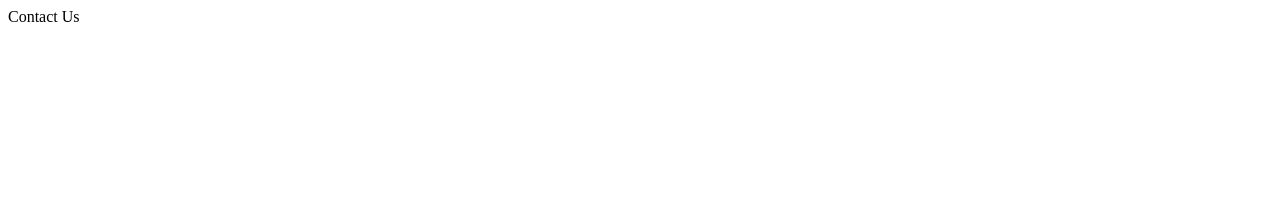
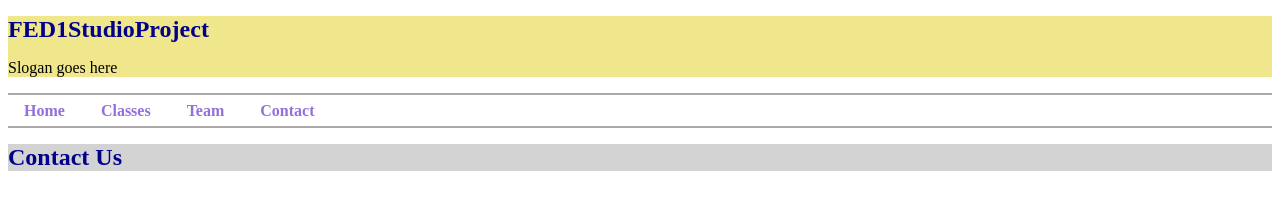
Before and after one commit to allenca36/FED1StudioProject, a plain HTML site: page FED1StudioProject/Contact.html in a window 1280 px wide. Drawn offline with Linux system fonts and the light colour scheme.

Commit message:
added Navbar to Pages

```diff
--- a/FED1StudioProject/Contact.html
+++ b/FED1StudioProject/Contact.html
@@ -11,6 +11,30 @@
 
 </head>
 <body>
-    Contact Us
+    <header>
+        <h1>FED1StudioProject</h1>
+        <p>Slogan goes here</p>
+        <!-- TODO replace header with Store title and slogan -->
+
+    </header>
+    <nav>
+        <ul>
+            <li>
+                <a href="index.html">Home</a>
+            </li>
+            <li>
+                <a href="Classes.html">Classes</a>
+            </li>
+            <li>
+                <a href="Team.html">Team</a>
+            </li>
+            <li>
+                <a href="Contact.html">Contact</a>
+            </li>
+        </ul>
+    </nav>
+<main>
+    <h1>Contact Us</h1>
+</main>
 </body>
 </html>
--- a/FED1StudioProject/stylesheets/custom.css
+++ b/FED1StudioProject/stylesheets/custom.css
@@ -39,3 +39,64 @@ header h1 {
 footer {
     font-style: italic;
 }
+
+/*#region block links*/
+ul.blocklist {
+    background-color: teal;
+    padding: 0;
+}
+    ul.blocklist li {
+        list-stlye-type: none;
+        list-style-image: none;
+    }
+    ul.blocklist a {
+        text-align: center;
+        padding: .5em;
+        display: block;
+    }
+    ul.blocklist a:hover {
+        background-color: darkblue;
+        color: lightblue;
+    }
+/*#endregion*/
+/*#region links*/
+a {
+    color: teal;
+    font-weight: bold;
+    text-decoration: none;
+}
+a:hover, a:active, a:focus {
+    color: lightblue;
+    text-decoration: underline;
+    background-color: darkblue;
+}
+/*#endregion */
+/*#region navbar*/
+nav a {
+    font-weight: bold;
+    color: mediumpurple;
+}
+
+nav a:hover, nav a:active; nav a::after focus {
+    text-decoration: none;
+}
+
+nav ul{
+    padding: 0;
+    border-top: 2px solid darkgrey;
+    border-bottom: 2px solid darkgray;
+}
+
+nav li:hover {
+    background-color: darkblue;
+}
+
+nav ul li {
+    display: inline-block;
+}
+
+nav ul li a {
+    padding: .4em 1em;
+    display: block;
+}
+/*#endregion*/
```
Also changed, not shown: FED1StudioProject/Classes.html (+17 -1 lines), FED1StudioProject/Team.html (+17 -1 lines), FED1StudioProject/index.html (+18 -1 lines).
